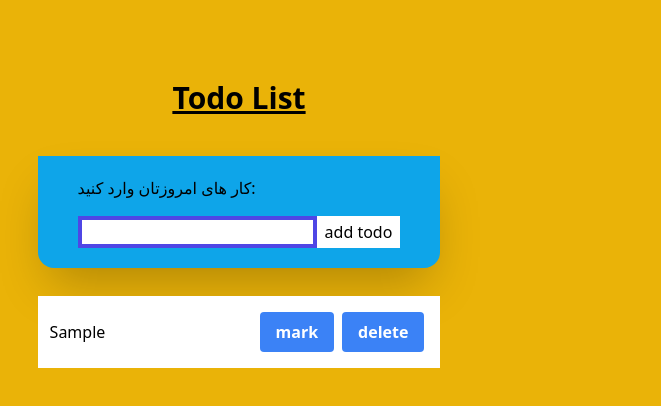
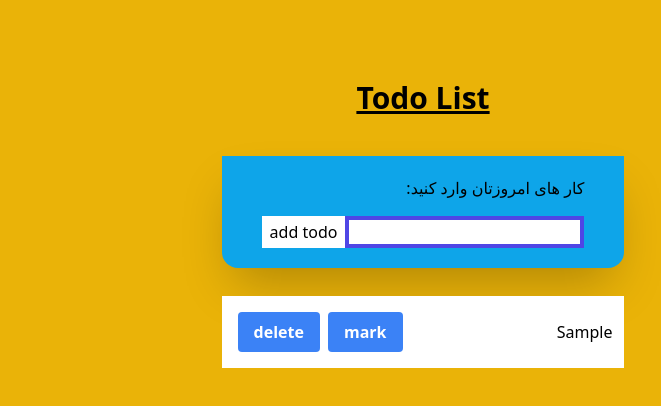
Before and after one commit to AyeenSepehri/Todo-React, a React (Create React App) app: page / in a window 1280 px wide. Both pictures are taken after typing "Sample" into the empty fields and a click on the button "add todo". Shown: the top 406 px of the page, without its empty margins (401-1062 px from the left). Built offline with nearby package versions, Linux system fonts and the light colour scheme.

Commit message:
change direction of project to rtl and change content to farsi

```diff
--- a/public/index.html
+++ b/public/index.html
@@ -1,5 +1,5 @@
 <!DOCTYPE html>
-<html lang="en">
+<html lang="en" dir="rtl">
   <head>
     <meta charset="utf-8" />
     <link rel="icon" href="%PUBLIC_URL%/favicon.ico" />
--- a/src/components/TodoItem.js
+++ b/src/components/TodoItem.js
@@ -23,7 +23,7 @@ function TodoItem(props) {
       <div className='my-auto'>
         <p className={complete ? classes.completeItm : ""} >{props.todo}</p>
       </div>
-      <div className='ml-auto'>
+      <div className='mr-auto'>
         <button  className ="bg-blue-500 hover:bg-blue-700 text-white font-bold py-2 px-4 m-1 rounded" onClick={markHandler}>mark</button>
         <button  className ="bg-blue-500 hover:bg-blue-700 text-white font-bold py-2 px-4 m-1 rounded" onClick={deleteHandler}>delete</button>
       </div>
```
